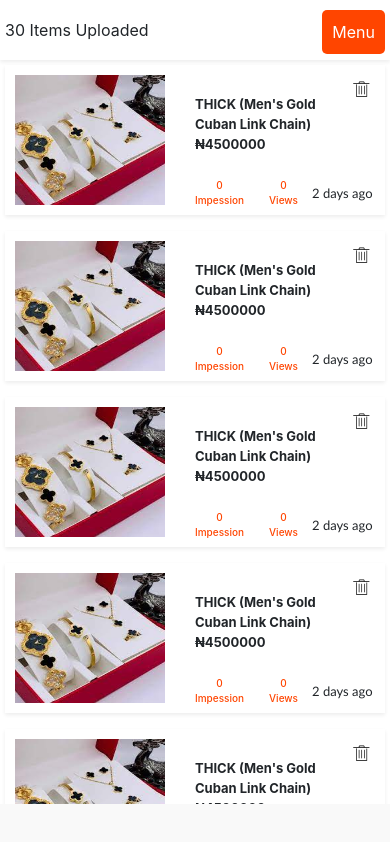
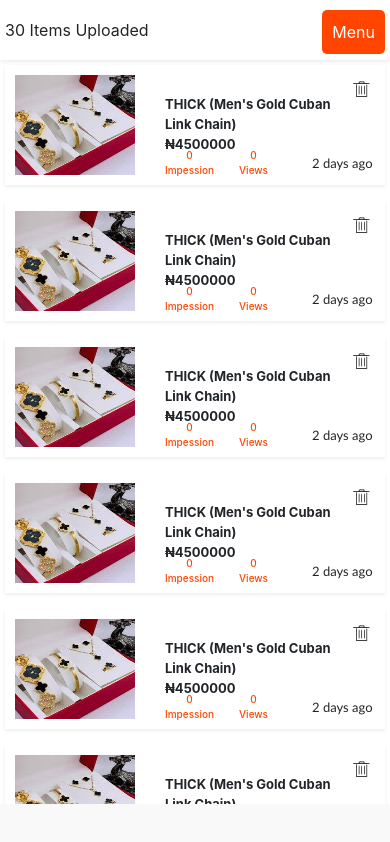
Before and after one commit to Achifa/campus-excpress-website, a React (Create React App) app in the folder app/: page /seller/shop in a window 390 px wide. Built offline with nearby package versions, Linux system fonts and the light colour scheme.

Commit message:
11th commit

```diff
--- a/app/src/styles/Seller/small-screen.css
+++ b/app/src/styles/Seller/small-screen.css
@@ -382,7 +382,7 @@
 
     }
     .seller-libs-card{
-        height: 150px;
+        height: 120px;
         padding: 0 0px 0 0px ;
         margin-bottom: 10px;
         width: 100%;
@@ -391,7 +391,7 @@
     }
     .seller-libs-body{
         height: 100%;
-        width: calc(100% - 160px);
+        width: calc(100% - 130px);
         margin: auto;
         float: right;
         cursor: pointer;
@@ -403,7 +403,7 @@
     }
     .seller-libs-card img{
         height: 100%;
-        width: 150px;
+        width: 120px;
         float: left;
     }
     .seller-libs-body img{
```
